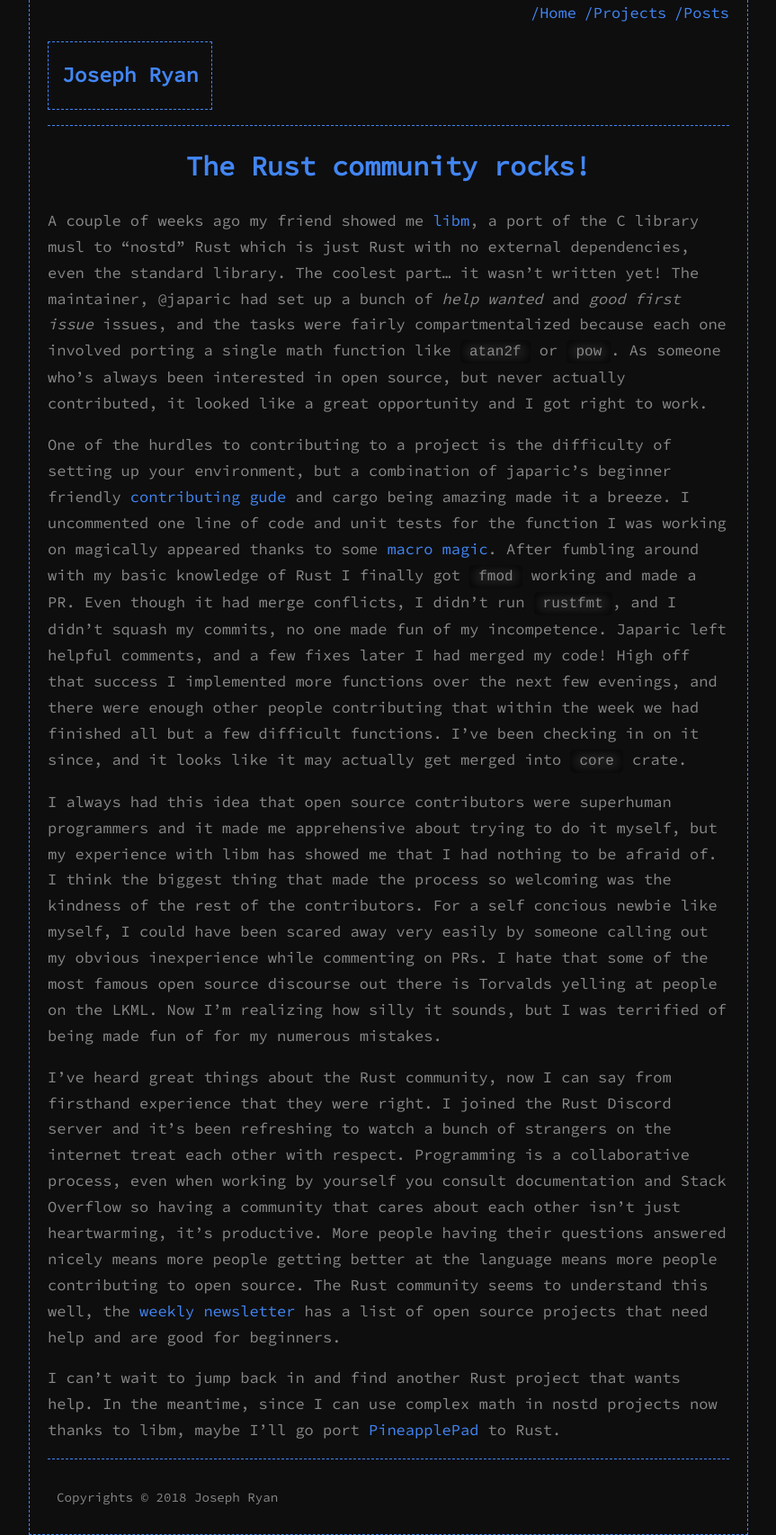
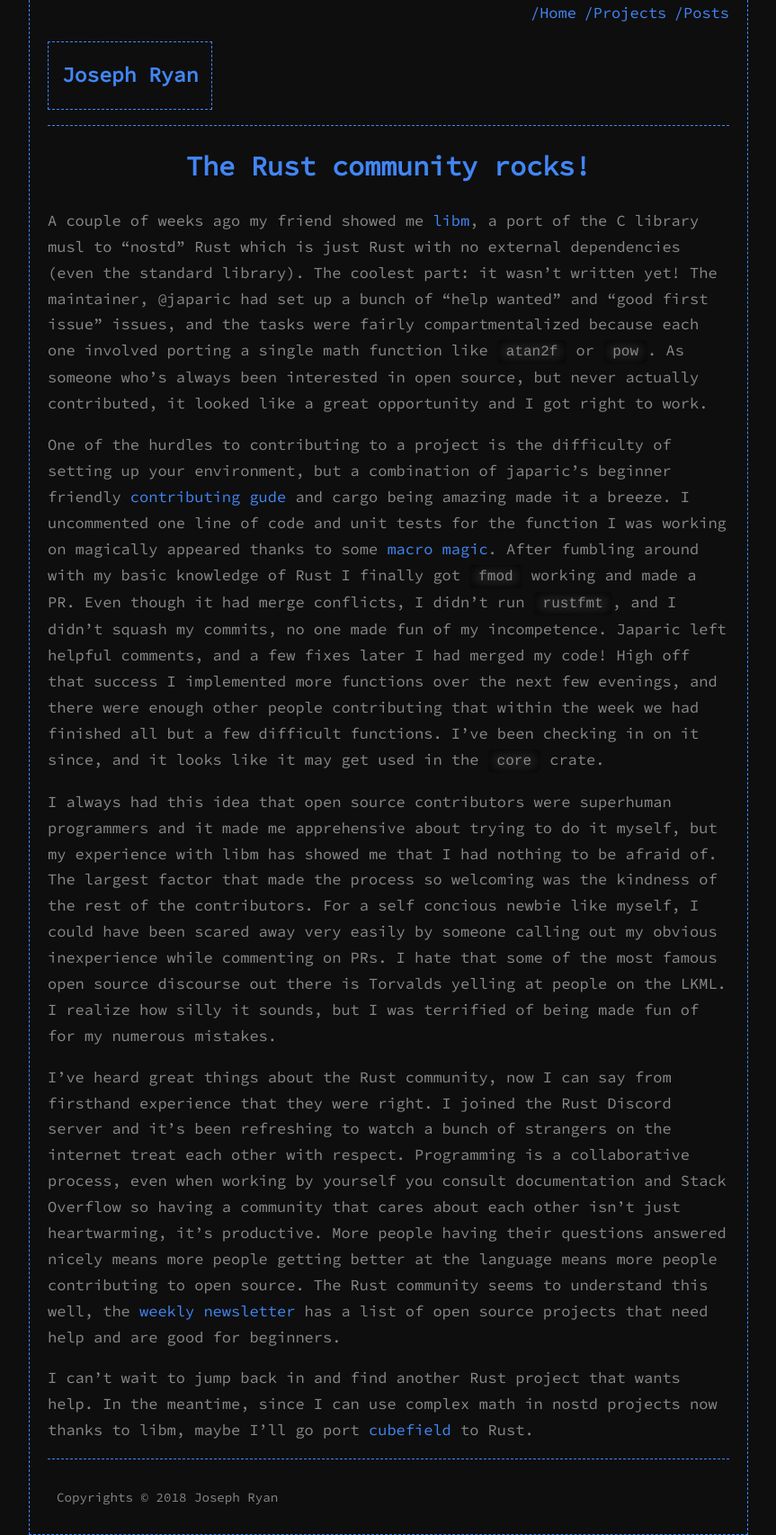
Before and after one commit to P1n3appl3/p1n3appl3.github.io, a Jekyll site: the page built from _posts/2018-07-21-rustaceans.md, in a window 1280 px wide. Shown: the whole page at 90% size, without its empty margins (208-1071 px from the left). Built offline with Jekyll 4.4.1, drawn with Linux system fonts in a browser that asks for light colours; comment, search, counter and statistics services are not loaded.

```diff
--- a/_posts/2018-07-21-rustaceans.md
+++ b/_posts/2018-07-21-rustaceans.md
@@ -4,12 +4,12 @@ title: "The Rust community rocks!"
 tags: rust
 ---
 
-A couple of weeks ago my friend showed me [libm](https://github.com/japaric/libm), a port of the C library musl to "nostd" Rust which is just Rust with no external dependencies, even the standard library. The coolest part... it wasn't written yet! The maintainer, @japaric had set up a bunch of _help wanted_ and _good first issue_ issues, and the tasks were fairly compartmentalized because each one involved porting a single math function like `atan2f` or `pow`. As someone who's always been interested in open source, but never actually contributed, it looked like a great opportunity and I got right to work.
+A couple of weeks ago my friend showed me [libm](https://github.com/japaric/libm), a port of the C library musl to "nostd" Rust which is just Rust with no external dependencies (even the standard library). The coolest part: it wasn't written yet! The maintainer, @japaric had set up a bunch of "help wanted" and "good first issue" issues, and the tasks were fairly compartmentalized because each one involved porting a single math function like `atan2f` or `pow`. As someone who's always been interested in open source, but never actually contributed, it looked like a great opportunity and I got right to work.
 
-One of the hurdles to contributing to a project is the difficulty of setting up your environment, but a combination of japaric's beginner friendly [contributing gude](https://github.com/japaric/libm/blob/master/CONTRIBUTING.md) and cargo being amazing made it a breeze. I uncommented one line of code and unit tests for the function I was working on magically appeared thanks to some [macro magic](https://github.com/japaric/libm/blob/master/musl-generator/src/macros.rs). After fumbling around with my basic knowledge of Rust I finally got `fmod` working and made a PR. Even though it had merge conflicts, I didn't run `rustfmt`, and I didn't squash my commits, no one made fun of my incompetence. Japaric left helpful comments, and a few fixes later I had merged my code! High off that success I implemented more functions over the next few evenings, and there were enough other people contributing that within the week we had finished all but a few difficult functions. I've been checking in on it since, and it looks like it may actually get merged into `core` crate.
+One of the hurdles to contributing to a project is the difficulty of setting up your environment, but a combination of japaric's beginner friendly [contributing gude](https://github.com/japaric/libm/blob/master/CONTRIBUTING.md) and cargo being amazing made it a breeze. I uncommented one line of code and unit tests for the function I was working on magically appeared thanks to some [macro magic](https://github.com/japaric/libm/blob/master/musl-generator/src/macros.rs). After fumbling around with my basic knowledge of Rust I finally got `fmod` working and made a PR. Even though it had merge conflicts, I didn't run `rustfmt`, and I didn't squash my commits, no one made fun of my incompetence. Japaric left helpful comments, and a few fixes later I had merged my code! High off that success I implemented more functions over the next few evenings, and there were enough other people contributing that within the week we had finished all but a few difficult functions. I've been checking in on it since, and it looks like it may get used in the `core` crate.
 
-I always had this idea that open source contributors were superhuman programmers and it made me apprehensive about trying to do it myself, but my experience with libm has showed me that I had nothing to be afraid of. I think the biggest thing that made the process so welcoming was the kindness of the rest of the contributors. For a self concious newbie like myself, I could have been scared away very easily by someone calling out my obvious inexperience while commenting on PRs. I hate that some of the most famous open source discourse out there is Torvalds yelling at people on the LKML. Now I'm realizing how silly it sounds, but I was terrified of being made fun of for my numerous mistakes.
+I always had this idea that open source contributors were superhuman programmers and it made me apprehensive about trying to do it myself, but my experience with libm has showed me that I had nothing to be afraid of. The largest factor that made the process so welcoming was the kindness of the rest of the contributors. For a self concious newbie like myself, I could have been scared away very easily by someone calling out my obvious inexperience while commenting on PRs. I hate that some of the most famous open source discourse out there is Torvalds yelling at people on the LKML. I realize how silly it sounds, but I was terrified of being made fun of for my numerous mistakes.
 
 I've heard great things about the Rust community, now I can say from firsthand experience that they were right. I joined the Rust Discord server and it's been refreshing to watch a bunch of strangers on the internet treat each other with respect. Programming is a collaborative process, even when working by yourself you consult documentation and Stack Overflow so having a community that cares about each other isn't just heartwarming, it's productive. More people having their questions answered nicely means more people getting better at the language means more people contributing to open source. The Rust community seems to understand this well, the [weekly newsletter](https://this-week-in-rust.org/) has a list of open source projects that need help and are good for beginners.
 
-I can't wait to jump back in and find another Rust project that wants help. In the meantime, since I can use complex math in nostd projects now thanks to libm, maybe I'll go port [PineapplePad](projects/PineapplePad) to Rust.
+I can't wait to jump back in and find another Rust project that wants help. In the meantime, since I can use complex math in nostd projects now thanks to libm, maybe I'll go port [cubefield](/cubefield) to Rust.
```
Also changed, not shown: _drafts/2018-08-12-vectra.md (added, +5 -0 lines), _drafts/2018-08-13-foobar.md (added, +5 -0 lines).
